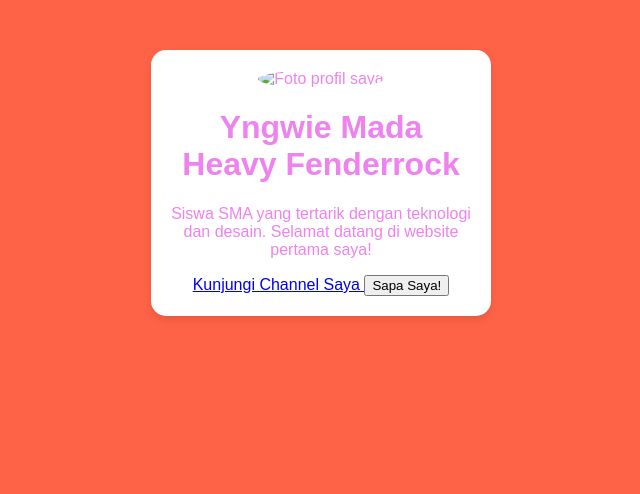
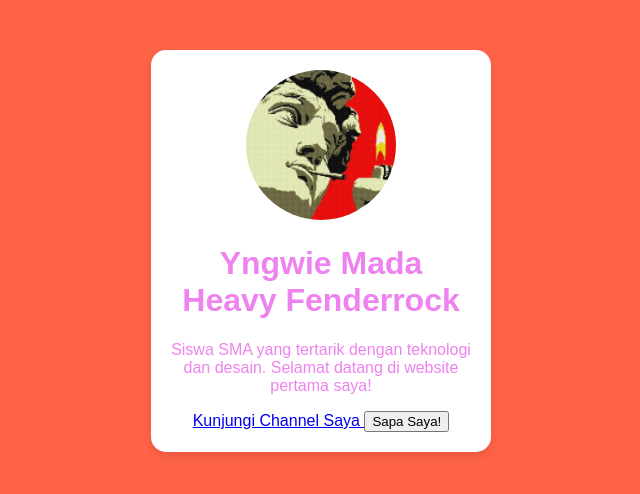
Before and after one commit to madaingwie-pixel/Pelatihan-tik-, a plain HTML site: page index.html in a window 1280 px wide. Shown: the whole page, without its empty margins (319-959 px from the left). Drawn offline with Linux system fonts and the light colour scheme.

Commit message:
Update index.html

```diff
--- a/index.html
+++ b/index.html
@@ -10,7 +10,7 @@
 <body>
     <div class="kartu-profil">
 
-        <img src="download(1).jpg" alt="Foto profil saya">
+        <img src="sjenfhef.jpg" alt="Foto profil saya">
 
         <h1>Yngwie Mada Heavy Fenderrock</h1>
 
```
